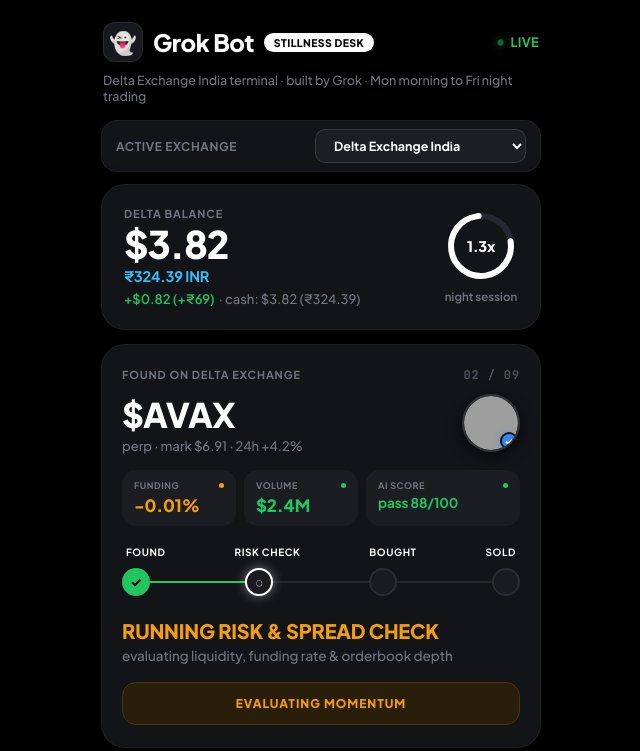
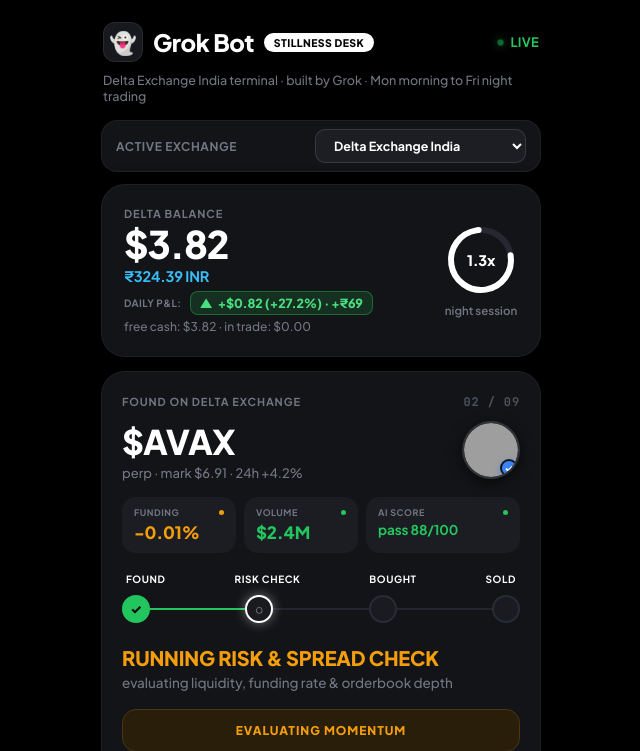
Before and after one commit to indiantrader803-bot/GrokTradeingBrain, a FastAPI app: page / in a window 1280 px wide. Shown: the top 751 px of the page, without its empty margins (319-959 px from the left). Run offline with FastAPI, Linux system fonts and the light colour scheme; data that the repository does not hold is empty; grey boxes are pictures that could not be loaded.

Commit message:
feat: add dedicated daily profit badge below balance in UI

```diff
--- a/dashboard/templates/index.html
+++ b/dashboard/templates/index.html
@@ -209,11 +209,43 @@ body {
   letter-spacing: -0.01em;
   margin-top: 3px;
 }
+.daily-profit-pill-row {
+  display: flex;
+  align-items: center;
+  gap: 8px;
+  margin-top: 6px;
+  flex-wrap: wrap;
+}
+.daily-profit-badge {
+  display: inline-flex;
+  align-items: center;
+  gap: 5px;
+  background: rgba(34, 197, 94, 0.15);
+  border: 1px solid rgba(34, 197, 94, 0.4);
+  color: #4ade80;
+  padding: 3px 9px;
+  border-radius: 8px;
+  font-size: 12.5px;
+  font-weight: 800;
+  letter-spacing: -0.01em;
+}
+.daily-profit-badge.negative {
+  background: rgba(239, 68, 68, 0.15);
+  border-color: rgba(239, 68, 68, 0.4);
+  color: #f87171;
+}
+.daily-profit-label {
+  font-size: 10px;
+  font-weight: 700;
+  color: var(--text-dim);
+  text-transform: uppercase;
+  letter-spacing: 0.04em;
+}
 .balance-subtext {
-  font-size: 13px;
+  font-size: 12px;
   font-weight: 600;
-  color: var(--green);
-  margin-top: 6px;
+  color: var(--text-dim);
+  margin-top: 4px;
   display: flex;
   align-items: center;
   gap: 4px;
@@ -893,11 +925,20 @@ body {
   <div class="balance-card">
     <div class="balance-left">
       <div class="balance-label" id="balance-platform-label">DELTA BALANCE</div>
-      <div class="balance-amount" id="balance-val">$3.68</div>
-      <div class="balance-inr-text" id="balance-inr-val">₹312.80</div>
+      <div class="balance-amount" id="balance-val">$10.75</div>
+      <div class="balance-inr-text" id="balance-inr-val">₹913.68 INR</div>
+
+      <!-- Prominent Daily Profit Display Below Balance -->
+      <div class="daily-profit-pill-row">
+        <span class="daily-profit-label">DAILY P&L:</span>
+        <div class="daily-profit-badge" id="daily-profit-badge">
+          <span id="daily-profit-icon">▲</span>
+          <span id="daily-profit-text">+$7.75 (+258.3%)</span>
+        </div>
+      </div>
+
       <div class="balance-subtext" id="balance-sub">
-        <span id="gain-today-text">+$0.68 today</span>
-        <span class="dimmed-start" id="started-with-text">· cash: $0.01 (₹0.85)</span>
+        <span class="dimmed-start" id="started-with-text">cash: $0.70 · open margin: $10.05</span>
       </div>
     </div>
     <div class="balance-right">
@@ -1350,9 +1391,27 @@ async function fetchLiveStatus() {
 
     document.getElementById('balance-val').textContent = `$${liveEquity.toFixed(2)}`;
     document.getElementById('balance-inr-val').textContent = `₹${liveInr} INR`;
+
+    // Calculate and render Daily Profit below balance
     const sign = netProfit >= 0 ? '+' : '-';
-    document.getElementById('gain-today-text').textContent = `${sign}$${Math.abs(netProfit).toFixed(2)} (${sign}₹${(Math.abs(netProfit) * USD_INR_RATE).toFixed(0)})`;
-    document.getElementById('started-with-text').textContent = `· cash: $${availCash.toFixed(2)} (₹${availCashInr})`;
+    const profitPct = startingCapital > 0 ? ((netProfit / startingCapital) * 100).toFixed(1) : '0.0';
+    const profitBadge = document.getElementById('daily-profit-badge');
+    const profitIcon = document.getElementById('daily-profit-icon');
+    const profitText = document.getElementById('daily-profit-text');
+
+    if (profitBadge && profitText) {
+      if (netProfit >= 0) {
+        profitBadge.className = 'daily-profit-badge';
+        if (profitIcon) profitIcon.textContent = '▲';
+      } else {
+        profitBadge.className = 'daily-profit-badge negative';
+        if (profitIcon) profitIcon.textContent = '▼';
+      }
+      profitText.textContent = `${sign}$${Math.abs(netProfit).toFixed(2)} (${sign}${Math.abs(profitPct)}%) · ${sign}₹${(Math.abs(netProfit) * USD_INR_RATE).toFixed(0)}`;
+    }
+
+    const openMargin = Math.max(0, liveEquity - availCash).toFixed(2);
+    document.getElementById('started-with-text').textContent = `free cash: $${availCash.toFixed(2)} · in trade: $${openMargin}`;
     document.getElementById('multiple-val').textContent = multiple;
 
     const gauge = document.getElementById('radial-gauge');
```
